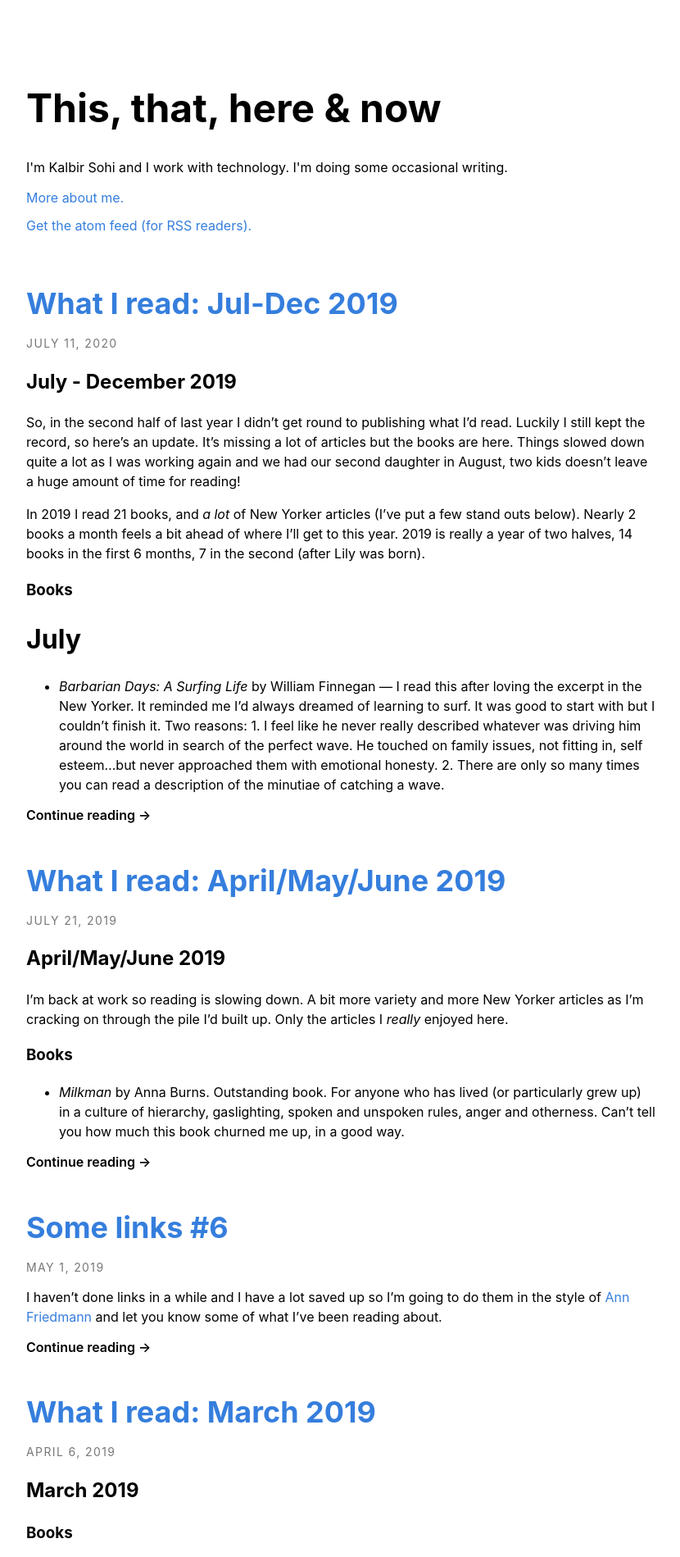
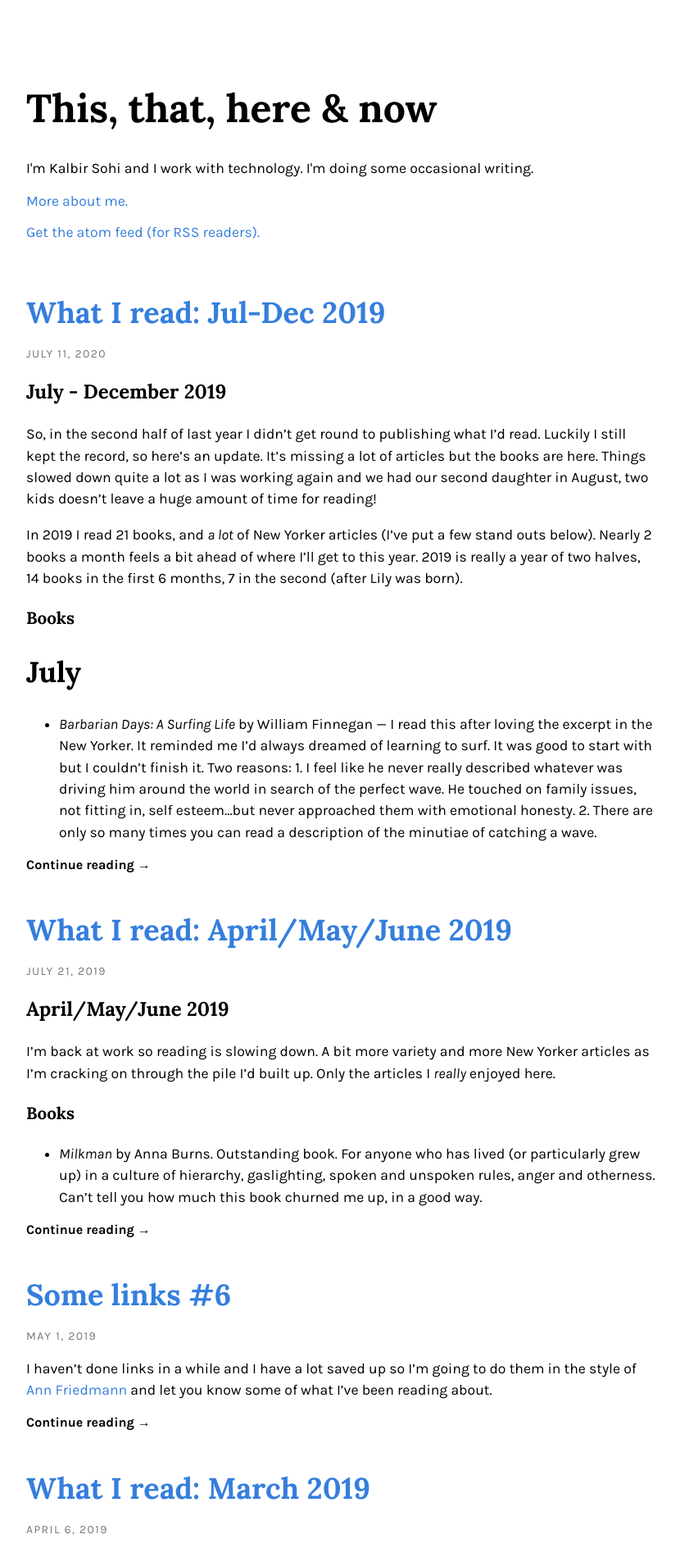
Before and after one commit to kalbir/kalbirsohi.net, a Jekyll site: the page built from index.html, in a window 1280 px wide. Shown: the top 1899 px of the page at 82% size, without its empty margins (40-870 px from the left). Built offline with Jekyll 4.4.1, drawn with Linux system fonts in a browser that asks for light colours; the list of posts is cut into pages by our own code.

Commit message:
Change the default fonts
I've been wanting to djuzz things up with some better fonts for a while.
I think I'm going to end up buying some nice onces but in the meantime
I'm using two google fonts to get the kind of effect I'm looking for.

These are:

- Lora. A serif display font with a little old world character. This is
nice for the headings. I _particularly_ like it for the main h1 and the
titles of the individual article pages. I'd maybe consider using a
second typeface for the <h1 headings.

- Karla. A serif with a bit of air to it and soft, almost squishy
curvature. I really like the "S" and "2" on this one.

An initial improvement.

```diff
--- a/_layouts/default.html
+++ b/_layouts/default.html
@@ -10,6 +10,8 @@
       </title>
     <meta name="viewport" content="width=device-width, initial-scale=1">
     {% feed_meta %}
+    <link href="https://fonts.googleapis.com/css2?family=Lora:ital,wght@0,400;0,700;1,400&display=swap" rel="stylesheet">
+    <link href="https://fonts.googleapis.com/css2?family=Karla:ital,wght@0,400;0,700;1,400;1,700&display=swap" rel="stylesheet">
     <link rel="stylesheet" href="https://unpkg.com/tachyons/css/tachyons.min.css">
     <link rel="stylesheet" type="text/css" href="/css/style.css">
   </head>
--- a/css/style.scss
+++ b/css/style.scss
@@ -5,3 +5,12 @@
 
 /*! I can't work out how to make a general pattern for links without this line. The `color` is a colour from Tachyons.*/
 a {text-decoration: none; color: #357edd;}a:hover {text-decoration: underline;}
+
+h1, h2, h3, h4, h5 {
+  font-family: 'Lora', serif;
+}
+
+main {
+  font-family: 'Karla', sans-serif;
+  font-size: 1.1em;
+}
```
